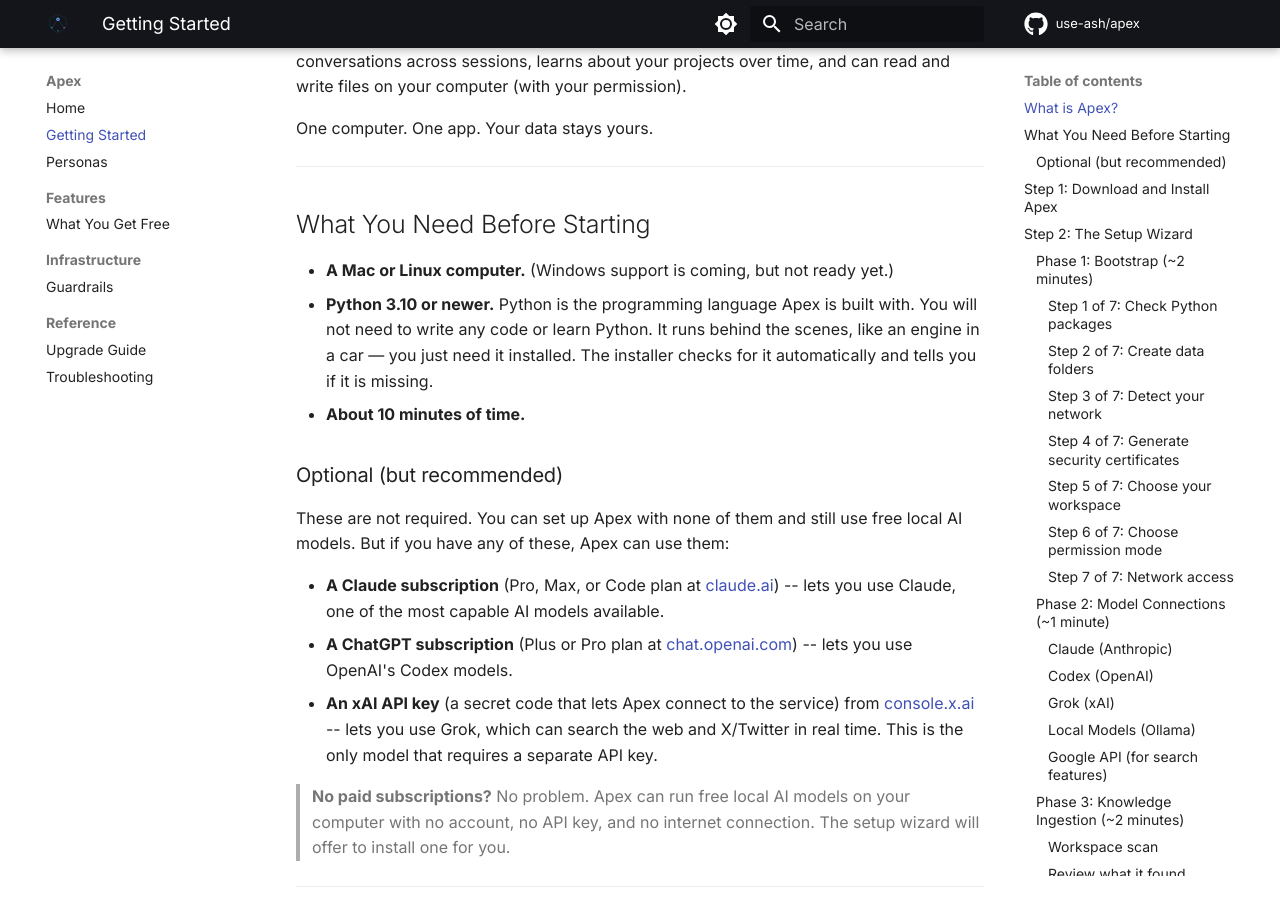
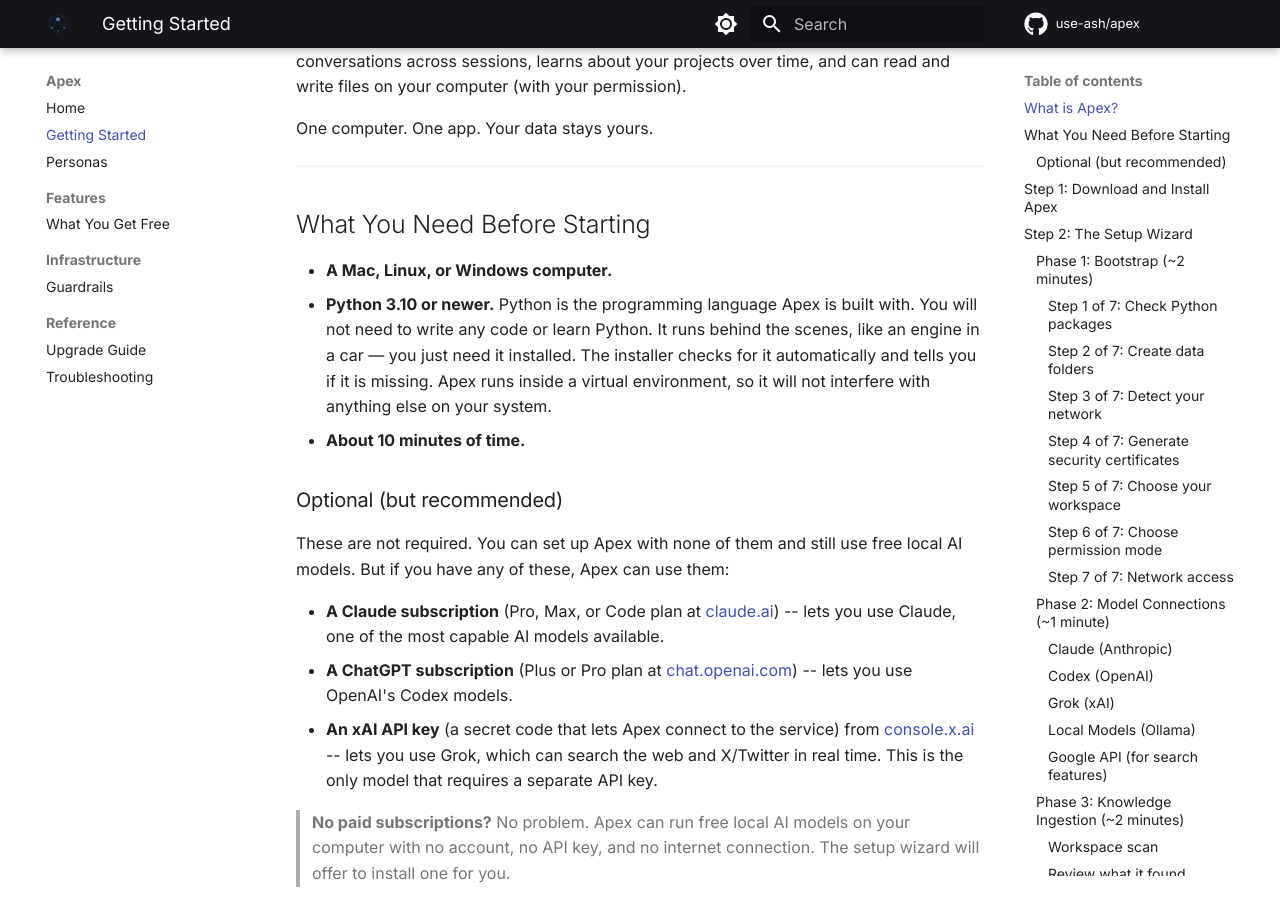
Before and after one commit to use-ash/apex, an MkDocs documentation site: the page built from docs/GETTING_STARTED.md, in a window 1280 px wide and 900 px high, scrolled down 726 px. Built offline with MkDocs 1.6.1 and Material for MkDocs 9.7.7, drawn with Linux system fonts in a browser that asks for light colours; comment, search, counter and statistics services are not loaded.

Commit message:
docs: add Windows support and venv note to Getting Started prereqs
Windows is now supported. Added note that Apex runs inside a virtual
environment so it won't interfere with the rest of the system.

Co-Authored-By: Claude Opus 4.6 <noreply@anthropic.com>

```diff
--- a/docs/GETTING_STARTED.md
+++ b/docs/GETTING_STARTED.md
@@ -22,8 +22,8 @@ One computer. One app. Your data stays yours.
 
 ## What You Need Before Starting
 
-- **A Mac or Linux computer.** (Windows support is coming, but not ready yet.)
-- **Python 3.10 or newer.** Python is the programming language Apex is built with. You will not need to write any code or learn Python. It runs behind the scenes, like an engine in a car — you just need it installed. The installer checks for it automatically and tells you if it is missing.
+- **A Mac, Linux, or Windows computer.**
+- **Python 3.10 or newer.** Python is the programming language Apex is built with. You will not need to write any code or learn Python. It runs behind the scenes, like an engine in a car — you just need it installed. The installer checks for it automatically and tells you if it is missing. Apex runs inside a virtual environment, so it will not interfere with anything else on your system.
 - **About 10 minutes of time.**
 
 ### Optional (but recommended)
```
